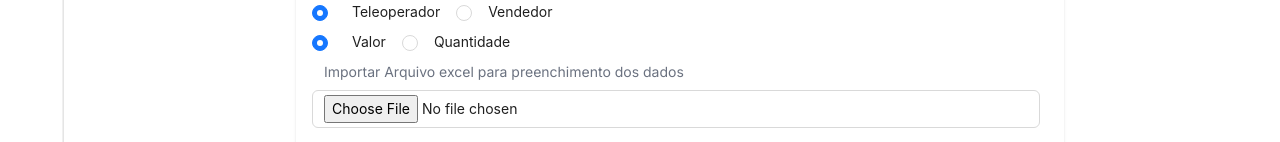
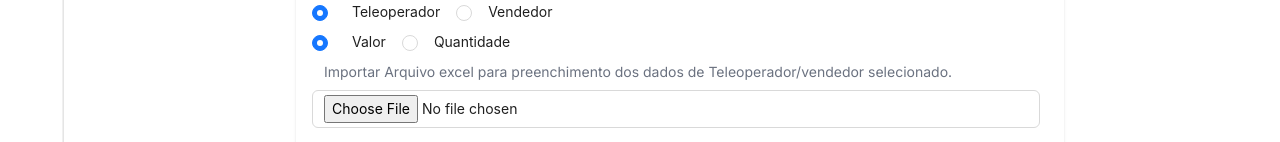
Before and after one commit to DarkHomura/intranet-tapajos, a Next.js app: page /trade in a window 1280 px wide. Shown: the part 322-464 px from the top of the page. Built offline with nearby package versions, Linux system fonts and the light colour scheme; no server answers.

Commit message:
add: label texte

```diff
--- a/app/trade/page.tsx
+++ b/app/trade/page.tsx
@@ -311,6 +311,7 @@ export default function CampaignRegistration() {
     };
 
     const handleGetExcelFile = async (e: any) => {
+        console.log("DADOS")
         const file = e.target.files[0]
         setFileName(file.name)
 
@@ -627,7 +628,7 @@ export default function CampaignRegistration() {
                             </div>
 
                             <div className='flex flex-col items-start m-2 ml-0'>
-                                <Label className='text-sm text-gray-500 ms-3 ml-0'>Importar Arquivo excel para preenchimento dos dados </Label>
+                                <Label className='text-sm text-gray-500 ms-3 ml-0'>Importar Arquivo excel para preenchimento dos dados de Teleoperador/vendedor selecionado.</Label>
                                 <Input className='m-2 ml-0' type='file' onChange={(e) => handleGetExcelFile(e)} />
                             </div>
 
```
